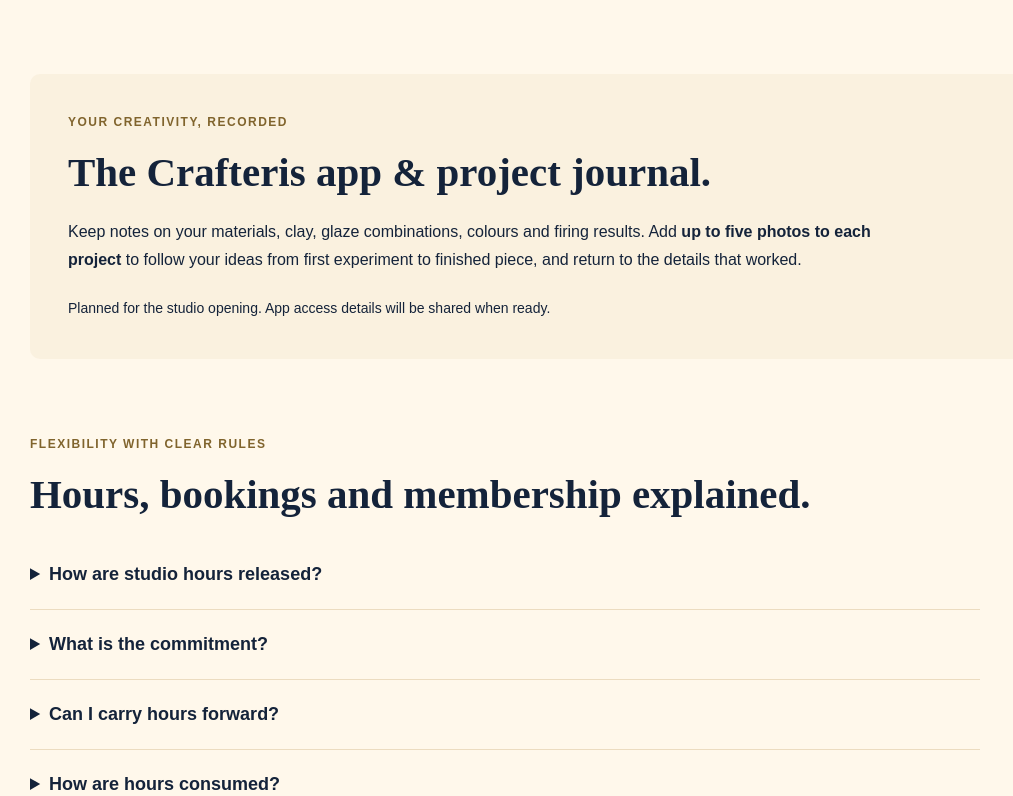
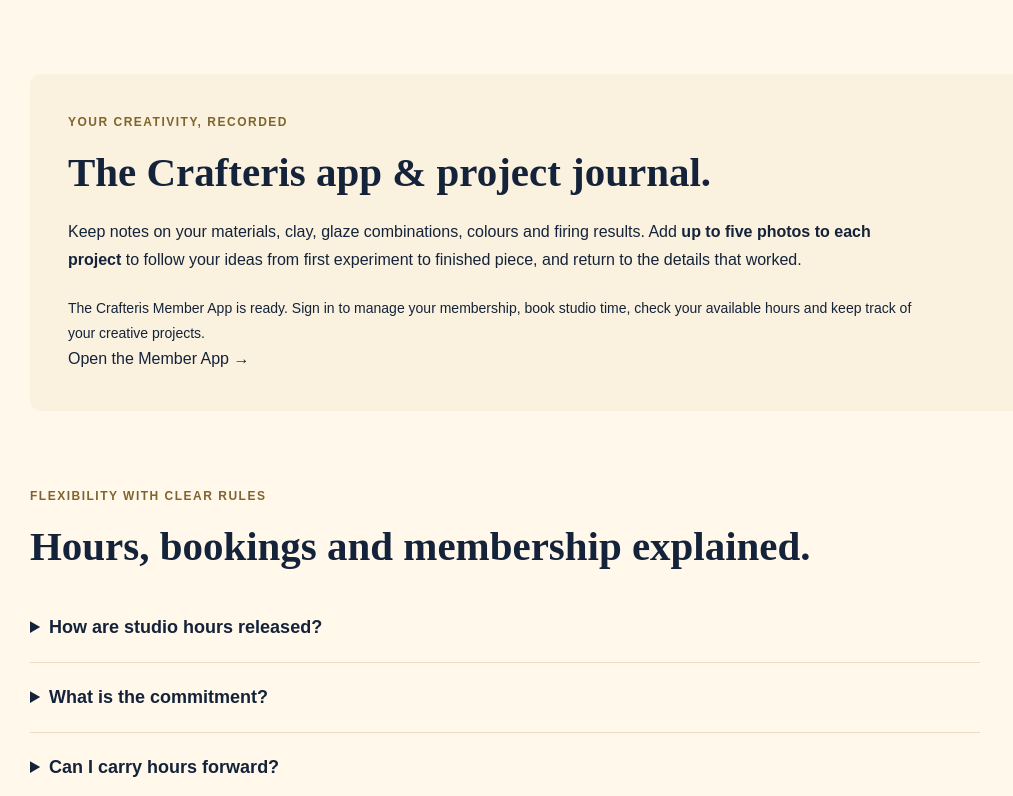
Before and after one commit to guzzep/crafteris-studio-website, a Next.js app: page /membership in a window 1280 px wide. Shown: the part 5824-6620 px from the top of the page, without its empty margins (0-1013 px from the left). Built offline with nearby package versions, Linux system fonts and the light colour scheme; no server answers; the database is empty.

Commit message:
Present Crafteris Member App as ready rather than planned

```diff
--- a/src/app/membership/page.tsx
+++ b/src/app/membership/page.tsx
@@ -58,7 +58,7 @@ export default function MembershipPage() {
     <section className={styles.introduction}><p className={styles.eyebrow}>Make more, earn more</p><h2>Member loyalty rewards</h2><div className={styles.homeMakerFacts}><div><strong>€100</strong><span>Eligible spending after discounts</span></div><div><strong>2 hours</strong><span>Free general studio time</span></div><div><strong>12 months</strong><span>Validity from date earned</span></div></div><p>All active membership packages qualify. Eligible material and retail purchases, including separately purchased clay and blank bisque, earn rewards. Spending accumulates between purchases: €225 paid after discounts earns 4 hours, with €25 carried forward. Memberships, hour packages, workshops, courses, PYOP, firing and processing are excluded from both rewards and retail discounts. Special member service rates receive no additional discount.</p><p>Rewards retain their own expiry dates; unused unexpired rewards are available again when eligible membership is restored.</p></section>
     <section className={styles.materials}><p className={styles.eyebrow}>Clear prices. No surprises.</p><h2>Your studio time. Your project materials.</h2><p>Studio access is paid through your membership, pack or PAYG booking. Materials and firing are separate, with the charges explained before you begin.</p><div className={styles.materialGrid}><article><h3>Pottery</h3><strong>€18/kg</strong><p>Regular, Flexible and Unlimited Maker rate includes studio clay, standard glaze, both firings and handling. Home Maker processing is €16/kg with clay purchased separately. Both use dry pre-bisque weight with no minimum.</p><Link href="/pottery#pottery-pricing">Pottery pricing & Home Maker details →</Link></article><article><h3>Fused glass</h3><strong>€46/kg or €55/kg</strong><p>Glass with one firing: €46/kg. Glass with two firings: €55/kg. Glass is €37/kg plus €9/kg per firing, weighed once. The 10% member discount and loyalty rewards apply to eligible glass materials only, not firing.</p><Link href="/glass#glass-pricing">Glass pricing explained →</Link></article><article><h3>Stained glass & mosaic</h3><p>Purchase the materials and quantities you need from the shop. Members receive 10% off eligible materials and retail purchases and earn loyalty rewards.</p><Link href="/shop">Explore materials & supplies →</Link></article></div></section>
 
-    <section className={styles.journal}><p className={styles.eyebrow}>Your creativity, recorded</p><h2>The Crafteris app & project journal.</h2><p>Keep notes on your materials, clay, glaze combinations, colours and firing results. Add <strong>up to five photos to each project</strong> to follow your ideas from first experiment to finished piece, and return to the details that worked.</p><p className={styles.note}>Planned for the studio opening. App access details will be shared when ready.</p></section>
+    <section className={styles.journal}><p className={styles.eyebrow}>Your creativity, recorded</p><h2>The Crafteris app & project journal.</h2><p>Keep notes on your materials, clay, glaze combinations, colours and firing results. Add <strong>up to five photos to each project</strong> to follow your ideas from first experiment to finished piece, and return to the details that worked.</p><p className={styles.note}>The Crafteris Member App is ready. Sign in to manage your membership, book studio time, check your available hours and keep track of your creative projects.</p><p><Link href="/member-login">Open the Member App →</Link></p></section>
     <section className={styles.rules}><p className={styles.eyebrow}>Flexibility with clear rules</p><h2>Hours, bookings and membership explained.</h2>{rules.map(([question,answer]) => <details key={question}><summary>{question}</summary><p>{answer}</p></details>)}</section>
     <section className={styles.join}><h2>Find your place at Crafteris.</h2><p>Come and see the studio, tell us what you want to create and choose the access that fits your life.</p><p><Link href="/membership-terms">Read Membership Terms →</Link></p><div className={styles.actions}><Link className={styles.primary} href="/contact?subject=Studio%20membership%20visit">Arrange a studio visit</Link><Link href="/member-login">Already a member? Sign in →</Link></div></section>
   </main><Footer /></>;
```
